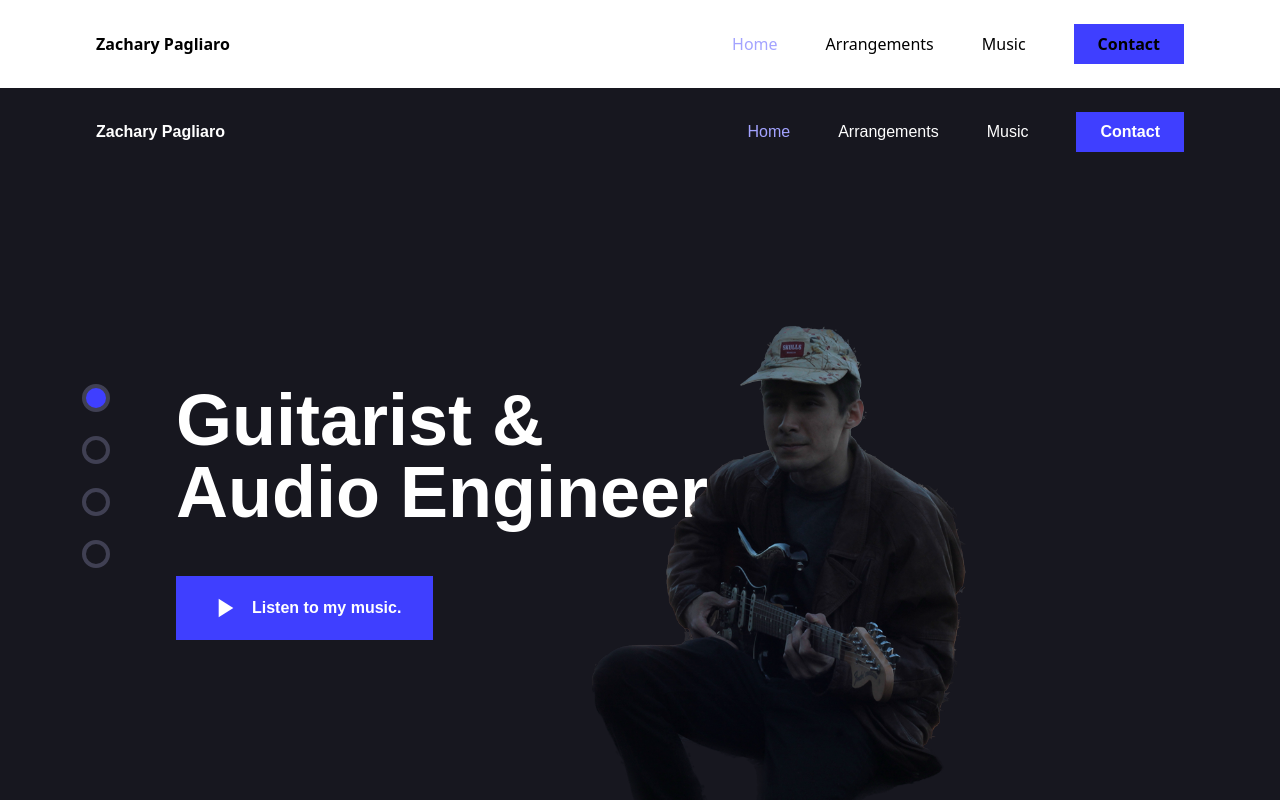
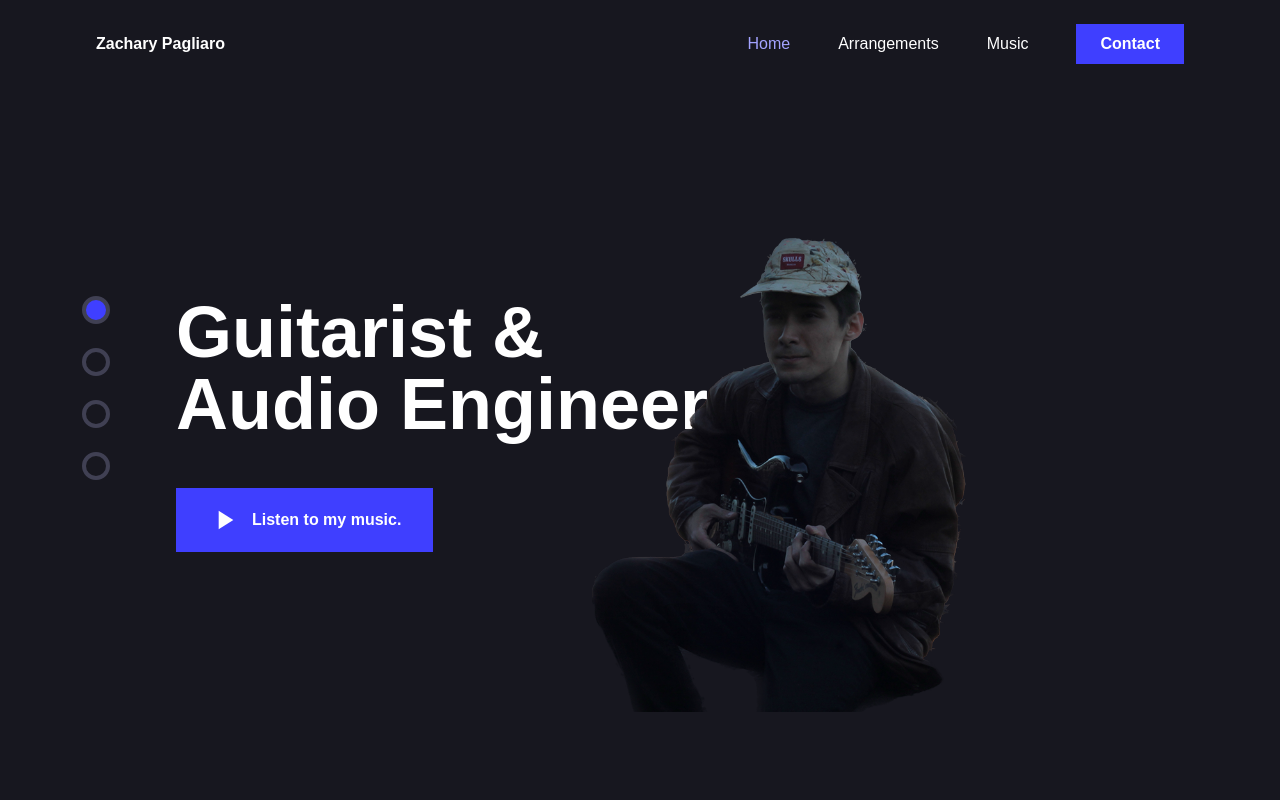
Before and after one commit to zacharyappleseed/myportfolio, a Next.js app: page / in a window 1280 px wide. Shown: the top 800 px of the page. Built offline with nearby package versions, Linux system fonts and the light colour scheme.

Commit message:
reverted changes. but whats left is another arrangements index. html page that can be customized.

```diff
--- a/pages/_app.tsx
+++ b/pages/_app.tsx
@@ -1,12 +1,6 @@
 import '@/styles/globals.css'
 import type { AppProps } from 'next/app'
-import TopBarNav from './components/TopBarNav'
 
 export default function App({ Component, pageProps }: AppProps) {
-  return (
-    <>
-      <TopBarNav />
-      <Component {...pageProps} />
-    </>
-  )
+  return <Component {...pageProps} />
 }
```
